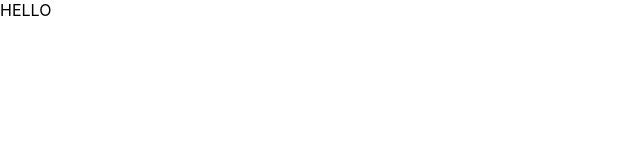
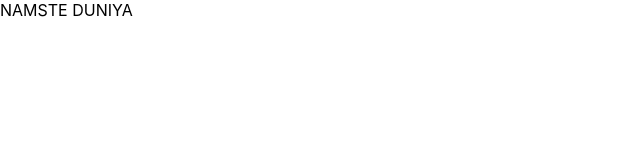
Before and after one commit to shrijit01/learnit, a React (Create React App) app: page / in a window 1280 px wide. Shown: the top 160 px of the page, without its empty margins (0-640 px from the left). Built offline with nearby package versions, Linux system fonts and the light colour scheme.

Commit message:
updated app.js

```diff
--- a/src/App.js
+++ b/src/App.js
@@ -4,7 +4,7 @@ function App() {
   console.log("Hello")
 
   return (
-    <div>HELLO</div>
+    <div>NAMSTE DUNIYA</div>
   )
 }
 
```
